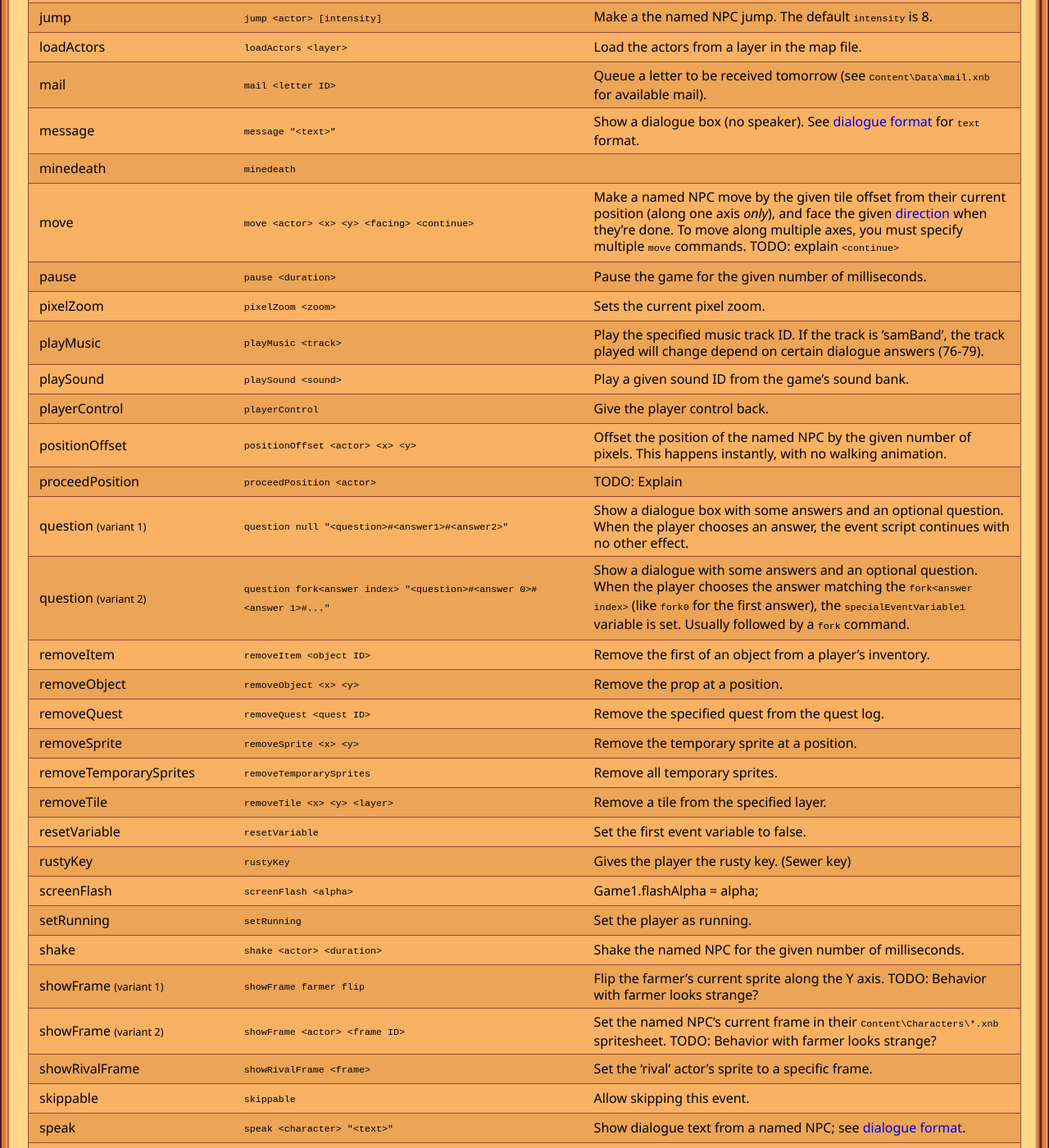
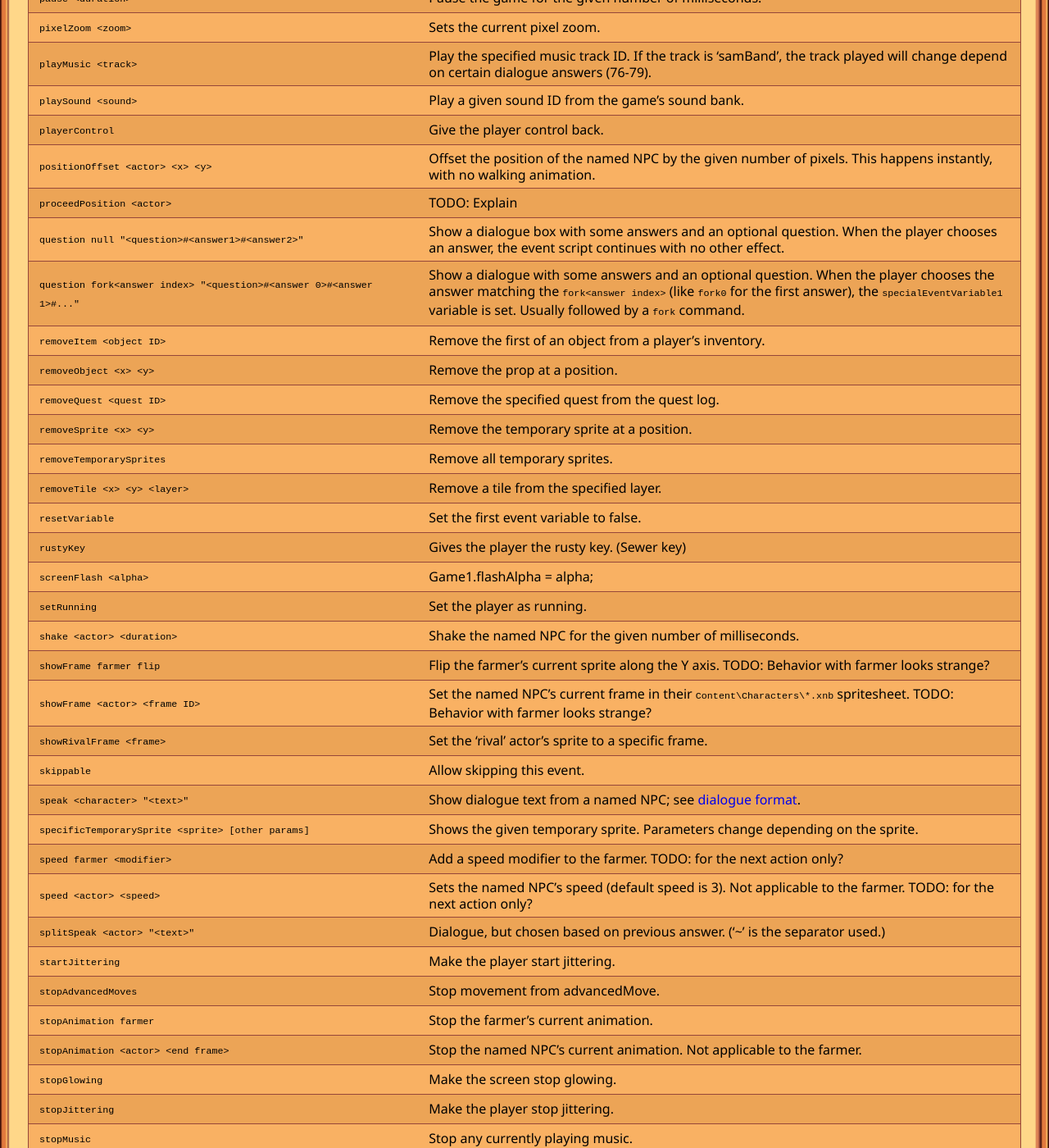
Before and after one commit to Pathoschild/canimod.github.io, a Jekyll site: the page built from for-devs/events.md, in a window 1280 px wide and 1400 px high, scrolled down 5446 px. Shown: the whole window at 82% size. Built offline with Jekyll 4.4.1, drawn with Linux system fonts in a browser that asks for light colours; nearby versions of some CDN libraries; some of the changed text lies outside the part shown.

Commit message:
merge two columns in command table

```diff
--- a/for-devs/events.md
+++ b/for-devs/events.md
@@ -91,116 +91,116 @@ index | syntax         | description
 
 Those three commands may be followed by any sequence of the following commands:
 
-command | syntax | description
-------- | ------ | -----------
-addBigProp | `addBigProp <x> <y> <object ID>` | Adds an object at the specified tile.
-addCookingRecipe | `addCookingRecipe <recipe>` | Adds the specified cooking recipe to the player.
-addCraftingRecipe | `addCraftingRecipe <recipe>` | Adds the specified crafting recipe to the player.
-addFloorPop | `addFloorProp <prop index> <x> <y> [solid width] [solid height] [display height]` | Add a non-solid prop from the current festival texture. Default solid width/height is 1. Default display height is solid height.
-addLantern | `addLantern <row in tex.> <x> <y> <light radius>` | Adds a glowing temporary sprite.
-addMailReceived | `addMailReceived <letter ID>` | Set a letter as received.
-addObject | `addObject <row in tex.> <x> <y>` | Adds a temporary sprite at the specified tile.
-addProp | `addProp <prop index> <x> <y> [solid width] [solid height] [display height]` | Add a solid prop from the current festival texture. Default solid width/height is 1. Default display height is solid height.
-addQuest | `addQuest <quest ID>` | Add the specified quest to the quest log.
-addTemporaryActor | `addTemporaryActor <character> <sprite width> <sprite height> <tile x> <tile y> <facing> [breather] [Character|Animal|Monster] [animal name]` | Add a temporary actor. 'breather' is boolean. The category determines where the texture will be loaded from, default is Character. Animal name only applies to animal.
-addToTable | `addToTable <x> <y> <object ID>` | Places on object on the furniture at a position. If the location is FarmHouse, then it will always be placed on the initial table.
-addTool | `addTool <Sword|Wand>` | Adds either a Battered Sword or Return Scepter (teleports you to your farm, unobtainable in vanilla) to the player's inventory.
-advancedMove | `advancedMove <npc> <loop> <x y>...` | TODO: Explain
-ambientLight | `ambientLight <r> <g> <b>` | Set the ambient light level.
-animalNaming | `animalNaming` | Show the animal naming menu if no other menu is open. Uses the current location as Coop. Appears to only work for 'hatched' animals.
-animate | `animate <actor> <frame duration> <flip> <loop> <frames...>` | Animate a named actor, using the one or more `<frames>` from their spritesheet, for `<frame duration>` milliseconds per frame. `<flip>` indicates whether to flip the sprites along the Y axis; `<loop>` indicates whether to repeat the animation.
-attachCharacterToTempSprite | `attachCharacterToTempSprite <actor>` | Attach an actor to the most recent temporary sprite.
-awardFestivalPrize | `awardFestivalPrize [pan|sculpture|rod|sword|hero|joja|slimeegg]` | Awards the festival prize to the winner for the easter egg hunt and ice fishing contest. Otherwise, awards the specified item.
-bloom | `bloom <threshold> <blur> <bloom intensity> <base intensity> <bloom saturation> <base saturation> [whiteOnly]` | Sets the current bloom settings. If 'whiteOnly' is not empty, then BloomSettings.brightWhiteOnly is true.
-catQuestion | `catQuestion` | Trigger question about adopting your pet.
-cave | `cave` | Trigger the question for the farm cave type. This will work again later, however changing from bats to mushrooms will not remove the mushroom spawning objects.
-changeLocation | `changeLocation <location>` | Change to another location and run the remaining event script there.
-changeMapTile | `changeMapTile <layer> <x> <y> <tile index>` | Change the specified tile to a particular value.
-changePortrait | `changePortrait <npc> <portrait>` | Change the NPC's portrait to be from "Portraits/`<actor>`_<sprite&gt".
-changeSprite | `changeSprite <actor> <sprite>` | Change the actor's sprite to be from "Characters/`<actor>`_`<sprite>`".
-changeToTemporaryMap | `changeToTemporaryMap <map> [pan]` | Change the location to a temporary one loaded from the map file specified by `<map>`. The `pan` argument indicates the tile coordinates to pan to (defaults to `0, 0`).
-changeYSourceRectOffset | `changeYSourceRectOffset <npc> <offset>` | Change the NPC's vertical texture offset (?).
-characterSelect | `characterSelect` | Seemingly unused. Sets Game1.gameMode to 5 and Game1.menuChoice = 0.
-cutscene | `cutscene <cutscene>` | Activate a cutscene. See cutscene list. (TODO: Pull list from my event editor)
-doAction | `doAction <x> <y>` | TODO: Explain GameLocation.checkAction(new Location(x,y), viewport, player)
-ellioitbooktalk | `elliotbooktalk` | Elliot book talk.
-emote | `emote <actor> <emote ID>` | Make the given NPC name perform an emote, which is a little icon shown above the NPC's head. Emotes are stored in `Content\TileSheets\emotes.xnb` (see [list of emotes](https://www.reddit.com/r/StardewValley/comments/5s5m9g/help_annoyed_squiggle/ddd33qg/)).
-end | `end ?` | TODO: Investigate Event.endBehaviors
-extendSourceRect | `extendSourceRect <actor> (reset | <horizontal> <vertical> [ignoreUpdates])` | For the reset version, resets the actors sprite. TODO: Explain Character.extendSourceRect
-eyes | `eyes <eyes> <blink>` | Change the player's eyes.
-faceDirection | `faceDirection <actor> <direction> [continue]` | Make a named NPC face a [direction](#directions). If no parameter is supplied for [continue], the game will pause.
-fade | `fade [fadeOut]` | If 'fadeOut' is not specified, it will fade in. (?)
-farmerAnimation | `farmerAnimation <anim>` | Sets the farmer's current animation.
-farmerEat | `farmerEat <object ID>` | Make the player eat an object
-fork | `fork <event ID> [<req>]` | End the current command script and starts a different script with the given ID, but only if the `<req>` condition is met. The `<req>` condition can be a mail ID or dialogue answer ID; if not specified, it checks if the `specialEventVariable1` variable was set (e.g. by a `question` command). The new script should have the same format as a normal event script, but without the mandatory three start fields.
-friendship | `friendship <npc> <amount>` | Add the given number of friendship points with the named NPC. (There are 250 points per heart.)
-globalFade | `globalFade [speed]` | Fade to black at a particular speed (default 0.007). If no speed is specified, the event will continue immediately; otherwise, it will continue after the fade is finished. The fade effect disappears when this command is done; to avoid that, use the `viewport` command to move the camera off-screen.
-globalFadeToClear | `globalFadeToClear [speed]` | Fade to clear (unfade?) at a particular speed (default 0.007). If no speed is specified, the event will continue immediately; otherwise, it will continue after the fade is finished.
-glow | `glow <r> <g> <b> <hold>` | Make the screen glow once. TODO: Explain hold (true/false).
-grabObject | `grabObject <object ID>` | Causes the player to hold an object.
-grandpaCandles | `grandpaCandles` | Do grandpa candles
-grandpaEvaluation | `grandpaEvaluation` | Do grandpa evaluation
-grandpaEvaluation2 | `grandpaEvaluation2` | Do grandpa evaluation (manually resummoned)
-halt | `halt` | Make everyone stop.
-hospitaldeath | `hospitaldeath` |
-itemAboveHead | `itemAboveHead [pan|hero|sculpture|joja|slimeEgg|rod|sword|ore]` | Show an item above the player's head. If no item is specified, then they will 'hold' nothing?
-jump | `jump <actor> [intensity]` | Make a the named NPC jump. The default `intensity` is 8.
-loadActors | `loadActors <layer>` | Load the actors from a layer in the map file.
-mail | `mail <letter ID>` | Queue a letter to be received tomorrow (see `Content\Data\mail.xnb` for available mail).
-message | `message "<text>"` | Show a dialogue box (no speaker). See [dialogue format](#dialogue-format) for `text` format.
-minedeath | `minedeath` |
-move | `move <actor> <x> <y> <facing> <continue>` | Make a named NPC move by the given tile offset from their current position (along one axis _only_), and face the given [direction](#directions) when they're done. To move along multiple axes, you must specify multiple `move` commands. TODO: explain `<continue>`
-pause | `pause <duration>` | Pause the game for the given number of milliseconds.
-pixelZoom | `pixelZoom <zoom>` | Sets the current pixel zoom.
-playMusic | `playMusic <track>` | Play the specified music track ID. If the track is 'samBand', the track played will change depend on certain dialogue answers (76-79).
-playSound | `playSound <sound>` | Play a given sound ID from the game's sound bank.
-playerControl | `playerControl` | Give the player control back.
-positionOffset | `positionOffset <actor> <x> <y>` | Offset the position of the named NPC by the given number of pixels. This happens instantly, with no walking animation.
-proceedPosition | `proceedPosition <actor>` | TODO: Explain
-question <small>(variant 1)</small> | `question null "<question>#<answer1>#<answer2>"` | Show a dialogue box with some answers and an optional question. When the player chooses an answer, the event script continues with no other effect.
-question <small>(variant 2)</small> | `question fork<answer index> "<question>#<answer 0>#<answer 1>#..."` | Show a dialogue with some answers and an optional question. When the player chooses the answer matching the `fork<answer index>` (like `fork0` for the first answer), the `specialEventVariable1` variable is set. Usually followed by a `fork` command.
-removeItem | `removeItem <object ID>` | Remove the first of an object from a player's inventory.
-removeObject | `removeObject <x> <y>` | Remove the prop at a position.
-removeQuest | `removeQuest <quest ID>` | Remove the specified quest from the quest log.
-removeSprite | `removeSprite <x> <y>` | Remove the temporary sprite at a position.
-removeTemporarySprites | `removeTemporarySprites` | Remove all temporary sprites.
-removeTile | `removeTile <x> <y> <layer>` | Remove a tile from the specified layer.
-resetVariable | `resetVariable` | Set the first event variable to false.
-rustyKey | `rustyKey` | Gives the player the rusty key. (Sewer key)
-screenFlash | `screenFlash <alpha>` | Game1.flashAlpha = alpha;
-setRunning | `setRunning` | Set the player as running.
-shake | `shake <actor> <duration>` | Shake the named NPC for the given number of milliseconds.
-showFrame <small>(variant 1)</small> | `showFrame farmer flip` | Flip the farmer's current sprite along the Y axis. TODO: Behavior with farmer looks strange?
-showFrame <small>(variant 2)</small> | `showFrame <actor> <frame ID>` | Set the named NPC's current frame in their `Content\Characters\*.xnb` spritesheet. TODO: Behavior with farmer looks strange?
-showRivalFrame | `showRivalFrame <frame>` | Set the 'rival' actor's sprite to a specific frame.
-skippable | `skippable` | Allow skipping this event.
-speak | `speak <character> "<text>"` | Show dialogue text from a named NPC; see [dialogue format](#dialogue-format).
-specificTemporarySprite | `specificTemporarySprite <sprite> [other params]` | Shows the given temporary sprite. Parameters change depending on the sprite.
-speed | `speed farmer <modifier>` | Add a speed modifier to the farmer. TODO: for the next action only?
-speed | `speed <actor> <speed>` | Sets the named NPC's speed (default speed is 3). Not applicable to the farmer. TODO: for the next action only?
-splitSpeak | `splitSpeak <actor> "<text>"` | Dialogue, but chosen based on previous answer. ('~' is the separator used.)
-startJittering | `startJittering` | Make the player start jittering.
-stopAdvancedMoves | `stopAdvancedMoves` | Stop movement from advancedMove.
-stopAnimation | `stopAnimation farmer` | Stop the farmer's current animation.
-stopAnimation | `stopAnimation <actor> <end frame>` | Stop the named NPC's current animation. Not applicable to the farmer.
-stopGlowing | `stopGlowing` | Make the screen stop glowing.
-stopJittering | `stopJittering` | Make the player stop jittering.
-stopMusic | `stopMusic` | Stop any currently playing music.
-stopRunning | `stopRunning` | Make the farmer stop running.
-stopSwimming | `stopSwimming <actor>` | Make an actor stop swimming.
-swimming | `swimming <actor>` | Make an actor start swimming.
-switchEvent | `switchEvent <event ID>` | Changes the current event (ie. event commands) to another event in the same location.
-taxvote | `taxvote` | Trigger voting for or against a 3% shipping tax. (No effect on game?)
-temporarySprite | `temporarySprite <x> <y> <row in texture> <animation length> <animation interval> <flipped> <loop count>` | Create a temporary sprite with the given parameters.
-textAboveHead | `textAboveHead <actor> "<text>"` | Show a small text bubble over the named NPC's head with the given text; see [dialogue format](#dialogue-format).
-tutorialMenu | `tutorialMenu` | Show the tutorial menu if no other menu is open.
-updateMinigame | `updateMinigame <event data>` | Send an event to the current minigame.
-viewport <small>(variant 1)</small> | `viewport move <x> <y> <duration>` | Pan the the camera for the given duration in milliseconds until it's centered on the given X, Y tile position.
-viewport <small>(variant 2)</small> | `viewport <x> <y> [true [unfreeze]|clamp [true|unfreeze]]` | Instantly reposition the camera to center on the given X, Y tile position. TODO: explain other parameters.
-waitForKey | `waitForKey <key> <message on finish>` | TODO: Explain
-waitForOtherPlayers | `waitForOtherPlayers` | Wait for other players (vanilla MP).
-warp | `warp <actor> <x> <y>` | Warp the named NPC to a position to the given X, Y tile coordinate. This can be used to warp characters off-screen.
-weddingSprite | `weddingSprite <frame>` | Sets the actor known as 'WeddingOutfits' to a particular frame.
+command | description
+------- | -----------
+`addBigProp <x> <y> <object ID>` | Adds an object at the specified tile.
+`addCookingRecipe <recipe>` | Adds the specified cooking recipe to the player.
+`addCraftingRecipe <recipe>` | Adds the specified crafting recipe to the player.
+`addFloorProp <prop index> <x> <y> [solid width] [solid height] [display height]` | Add a non-solid prop from the current festival texture. Default solid width/height is 1. Default display height is solid height.
+`addLantern <row in tex.> <x> <y> <light radius>` | Adds a glowing temporary sprite.
+`addMailReceived <letter ID>` | Set a letter as received.
+`addObject <row in tex.> <x> <y>` | Adds a temporary sprite at the specified tile.
+`addProp <prop index> <x> <y> [solid width] [solid height] [display height]` | Add a solid prop from the current festival texture. Default solid width/height is 1. Default display height is solid height.
+`addQuest <quest ID>` | Add the specified quest to the quest log.
+`addTemporaryActor <character> <sprite width> <sprite height> <tile x> <tile y> <facing> [breather] [Character|Animal|Monster] [animal name]` | Add a temporary actor. 'breather' is boolean. The category determines where the texture will be loaded from, default is Character. Animal name only applies to animal.
+`addToTable <x> <y> <object ID>` | Places on object on the furniture at a position. If the location is FarmHouse, then it will always be placed on the initial table.
+`addTool <Sword|Wand>` | Adds either a Battered Sword or Return Scepter (teleports you to your farm, unobtainable in vanilla) to the player's inventory.
+`advancedMove <npc> <loop> <x y>...` | TODO: Explain
+`ambientLight <r> <g> <b>` | Set the ambient light level.
+`animalNaming` | Show the animal naming menu if no other menu is open. Uses the current location as Coop. Appears to only work for 'hatched' animals.
+`animate <actor> <frame duration> <flip> <loop> <frames...>` | Animate a named actor, using the one or more `<frames>` from their spritesheet, for `<frame duration>` milliseconds per frame. `<flip>` indicates whether to flip the sprites along the Y axis; `<loop>` indicates whether to repeat the animation.
+`attachCharacterToTempSprite <actor>` | Attach an actor to the most recent temporary sprite.
+`awardFestivalPrize [pan|sculpture|rod|sword|hero|joja|slimeegg]` | Awards the festival prize to the winner for the easter egg hunt and ice fishing contest. Otherwise, awards the specified item.
+`bloom <threshold> <blur> <bloom intensity> <base intensity> <bloom saturation> <base saturation> [whiteOnly]` | Sets the current bloom settings. If 'whiteOnly' is not empty, then BloomSettings.brightWhiteOnly is true.
+`catQuestion` | Trigger question about adopting your pet.
+`cave` | Trigger the question for the farm cave type. This will work again later, however changing from bats to mushrooms will not remove the mushroom spawning objects.
+`changeLocation <location>` | Change to another location and run the remaining event script there.
+`changeMapTile <layer> <x> <y> <tile index>` | Change the specified tile to a particular value.
+`changePortrait <npc> <portrait>` | Change the NPC's portrait to be from "Portraits/`<actor>`_<sprite&gt".
+`changeSprite <actor> <sprite>` | Change the actor's sprite to be from "Characters/`<actor>`_`<sprite>`".
+`changeToTemporaryMap <map> [pan]` | Change the location to a temporary one loaded from the map file specified by `<map>`. The `pan` argument indicates the tile coordinates to pan to (defaults to `0, 0`).
+`changeYSourceRectOffset <npc> <offset>` | Change the NPC's vertical texture offset (?).
+`characterSelect` | Seemingly unused. Sets Game1.gameMode to 5 and Game1.menuChoice = 0.
+`cutscene <cutscene>` | Activate a cutscene. See cutscene list. (TODO: Pull list from my event editor)
+`doAction <x> <y>` | TODO: Explain GameLocation.checkAction(new Location(x,y), viewport, player)
+`elliotbooktalk` | Elliot book talk.
+`emote <actor> <emote ID>` | Make the given NPC name perform an emote, which is a little icon shown above the NPC's head. Emotes are stored in `Content\TileSheets\emotes.xnb` (see [list of emotes](https://www.reddit.com/r/StardewValley/comments/5s5m9g/help_annoyed_squiggle/ddd33qg/)).
+`end ?` | TODO: Investigate Event.endBehaviors
+`extendSourceRect <actor> (reset | <horizontal> <vertical> [ignoreUpdates])` | For the reset version, resets the actors sprite. TODO: Explain Character.extendSourceRect
+`eyes <eyes> <blink>` | Change the player's eyes.
+`faceDirection <actor> <direction> [continue]` | Make a named NPC face a [direction](#directions). If no parameter is supplied for [continue], the game will pause.
+`fade [fadeOut]` | If 'fadeOut' is not specified, it will fade in. (?)
+`farmerAnimation <anim>` | Sets the farmer's current animation.
+`farmerEat <object ID>` | Make the player eat an object
+`fork <event ID> [<req>]` | End the current command script and starts a different script with the given ID, but only if the `<req>` condition is met. The `<req>` condition can be a mail ID or dialogue answer ID; if not specified, it checks if the `specialEventVariable1` variable was set (e.g. by a `question` command). The new script should have the same format as a normal event script, but without the mandatory three start fields.
+`friendship <npc> <amount>` | Add the given number of friendship points with the named NPC. (There are 250 points per heart.)
+`globalFade [speed]` | Fade to black at a particular speed (default 0.007). If no speed is specified, the event will continue immediately; otherwise, it will continue after the fade is finished. The fade effect disappears when this command is done; to avoid that, use the `viewport` command to move the camera off-screen.
+`globalFadeToClear [speed]` | Fade to clear (unfade?) at a particular speed (default 0.007). If no speed is specified, the event will continue immediately; otherwise, it will continue after the fade is finished.
+`glow <r> <g> <b> <hold>` | Make the screen glow once. TODO: Explain hold (true/false).
+`grabObject <object ID>` | Causes the player to hold an object.
+`grandpaCandles` | Do grandpa candles
+`grandpaEvaluation` | Do grandpa evaluation
+`grandpaEvaluation2` | Do grandpa evaluation (manually resummoned)
+`halt` | Make everyone stop.
+`hospitaldeath` |
+`itemAboveHead [pan|hero|sculpture|joja|slimeEgg|rod|sword|ore]` | Show an item above the player's head. If no item is specified, then they will 'hold' nothing?
+`jump <actor> [intensity]` | Make a the named NPC jump. The default `intensity` is 8.
+`loadActors <layer>` | Load the actors from a layer in the map file.
+`mail <letter ID>` | Queue a letter to be received tomorrow (see `Content\Data\mail.xnb` for available mail).
+`message "<text>"` | Show a dialogue box (no speaker). See [dialogue format](#dialogue-format) for `text` format.
+`minedeath` |
+`move <actor> <x> <y> <facing> <continue>` | Make a named NPC move by the given tile offset from their current position (along one axis _only_), and face the given [direction](#directions) when they're done. To move along multiple axes, you must specify multiple `move` commands. TODO: explain `<continue>`
+`pause <duration>` | Pause the game for the given number of milliseconds.
+`pixelZoom <zoom>` | Sets the current pixel zoom.
+`playMusic <track>` | Play the specified music track ID. If the track is 'samBand', the track played will change depend on certain dialogue answers (76-79).
+`playSound <sound>` | Play a given sound ID from the game's sound bank.
+`playerControl` | Give the player control back.
+`positionOffset <actor> <x> <y>` | Offset the position of the named NPC by the given number of pixels. This happens instantly, with no walking animation.
+`proceedPosition <actor>` | TODO: Explain
+`question null "<question>#<answer1>#<answer2>"` | Show a dialogue box with some answers and an optional question. When the player chooses an answer, the event script continues with no other effect.
+`question fork<answer index> "<question>#<answer 0>#<answer 1>#..."` | Show a dialogue with some answers and an optional question. When the player chooses the answer matching the `fork<answer index>` (like `fork0` for the first answer), the `specialEventVariable1` variable is set. Usually followed by a `fork` command.
+`removeItem <object ID>` | Remove the first of an object from a player's inventory.
+`removeObject <x> <y>` | Remove the prop at a position.
+`removeQuest <quest ID>` | Remove the specified quest from the quest log.
+`removeSprite <x> <y>` | Remove the temporary sprite at a position.
+`removeTemporarySprites` | Remove all temporary sprites.
+`removeTile <x> <y> <layer>` | Remove a tile from the specified layer.
+`resetVariable` | Set the first event variable to false.
+`rustyKey` | Gives the player the rusty key. (Sewer key)
+`screenFlash <alpha>` | Game1.flashAlpha = alpha;
+`setRunning` | Set the player as running.
+`shake <actor> <duration>` | Shake the named NPC for the given number of milliseconds.
+`showFrame farmer flip` | Flip the farmer's current sprite along the Y axis. TODO: Behavior with farmer looks strange?
+`showFrame <actor> <frame ID>` | Set the named NPC's current frame in their `Content\Characters\*.xnb` spritesheet. TODO: Behavior with farmer looks strange?
+`showRivalFrame <frame>` | Set the 'rival' actor's sprite to a specific frame.
+`skippable` | Allow skipping this event.
+`speak <character> "<text>"` | Show dialogue text from a named NPC; see [dialogue format](#dialogue-format).
+`specificTemporarySprite <sprite> [other params]` | Shows the given temporary sprite. Parameters change depending on the sprite.
+`speed farmer <modifier>` | Add a speed modifier to the farmer. TODO: for the next action only?
+`speed <actor> <speed>` | Sets the named NPC's speed (default speed is 3). Not applicable to the farmer. TODO: for the next action only?
+`splitSpeak <actor> "<text>"` | Dialogue, but chosen based on previous answer. ('~' is the separator used.)
+`startJittering` | Make the player start jittering.
+`stopAdvancedMoves` | Stop movement from advancedMove.
+`stopAnimation farmer` | Stop the farmer's current animation.
+`stopAnimation <actor> <end frame>` | Stop the named NPC's current animation. Not applicable to the farmer.
+`stopGlowing` | Make the screen stop glowing.
+`stopJittering` | Make the player stop jittering.
+`stopMusic` | Stop any currently playing music.
+`stopRunning` | Make the farmer stop running.
+`stopSwimming <actor>` | Make an actor stop swimming.
+`swimming <actor>` | Make an actor start swimming.
+`switchEvent <event ID>` | Changes the current event (ie. event commands) to another event in the same location.
+`taxvote` | Trigger voting for or against a 3% shipping tax. (No effect on game?)
+`temporarySprite <x> <y> <row in texture> <animation length> <animation interval> <flipped> <loop count>` | Create a temporary sprite with the given parameters.
+`textAboveHead <actor> "<text>"` | Show a small text bubble over the named NPC's head with the given text; see [dialogue format](#dialogue-format).
+`tutorialMenu` | Show the tutorial menu if no other menu is open.
+`updateMinigame <event data>` | Send an event to the current minigame.
+`viewport move <x> <y> <duration>` | Pan the the camera for the given duration in milliseconds until it's centered on the given X, Y tile position.
+`viewport <x> <y> [true [unfreeze]|clamp [true|unfreeze]]` | Instantly reposition the camera to center on the given X, Y tile position. TODO: explain other parameters.
+`waitForKey <key> <message on finish>` | TODO: Explain
+`waitForOtherPlayers` | Wait for other players (vanilla MP).
+`warp <actor> <x> <y>` | Warp the named NPC to a position to the given X, Y tile coordinate. This can be used to warp characters off-screen.
+`weddingSprite <frame>` | Sets the actor known as 'WeddingOutfits' to a particular frame.
 
 ### Directions
 When event commands refer to a facing direction, they'll use one of these values:
```
